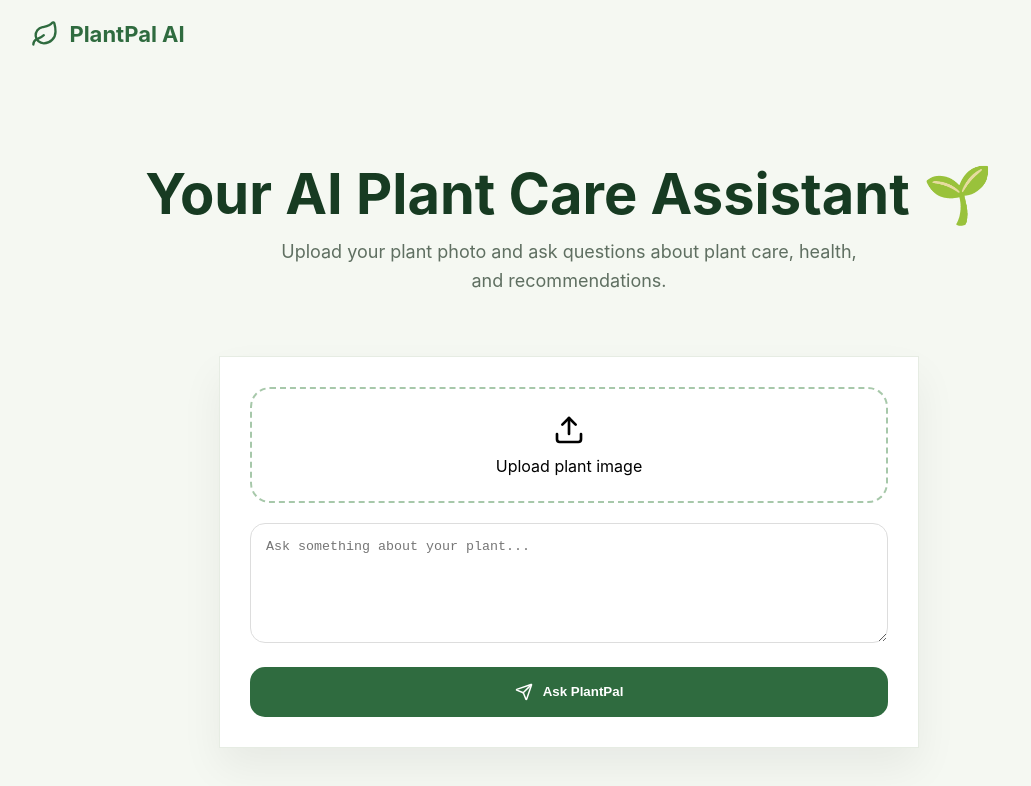
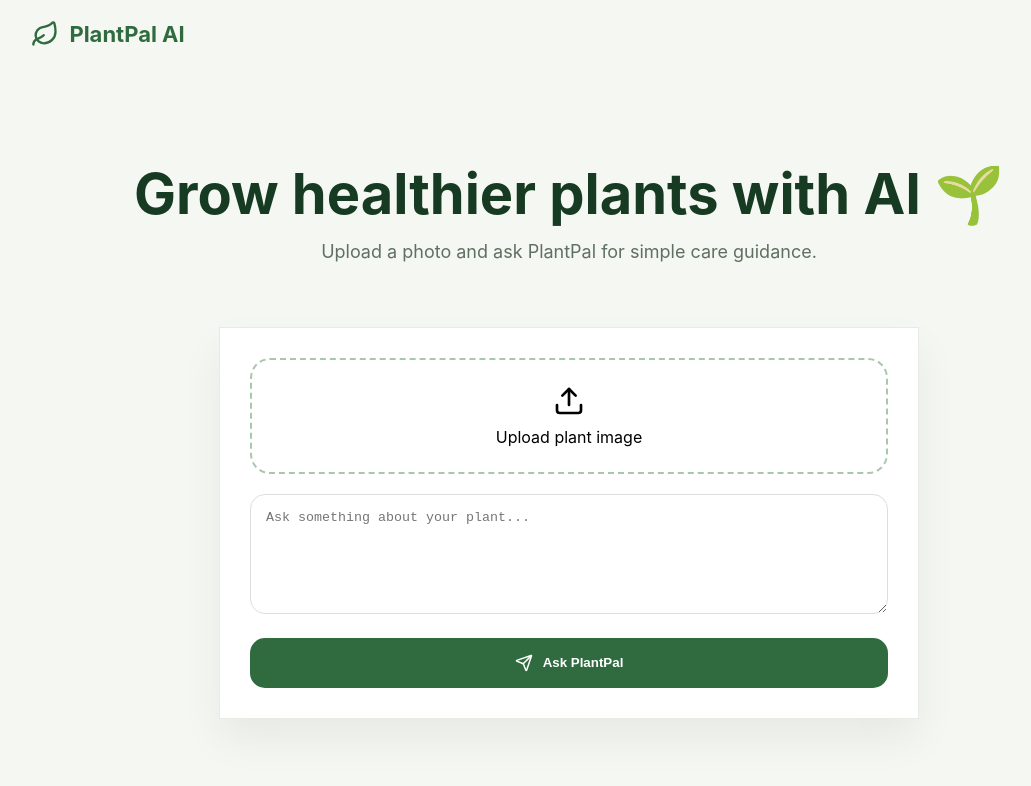
Before and after one commit to armadhanihiro/plantpal-ai, a React (Vite) app in the folder frontend/: page / in a window 1280 px wide. Shown: the top 786 px of the page, without its empty margins (71-1102 px from the left). Built offline with nearby package versions, Linux system fonts and the light colour scheme.

Commit message:
Refactor PlantPal structure

```diff
--- a/frontend/src/App.jsx
+++ b/frontend/src/App.jsx
@@ -1,13 +1,19 @@
 import { useState } from "react";
-import { Leaf, Send } from "lucide-react";
-import { getPlantAdvice } from "./utils/plantAdvice";
+import { Send } from "lucide-react";
+
+import { askPlantAI } from "./services/aiService";
+
 import ResultCard from "./components/ResultCard";
 import UploadBox from "./components/UploadBox";
+import Hero from "./components/Hero";
+import Navbar from "./components/Navbar";
+
 import "./App.css";
 
 function App() {
     const [image, setImage] = useState(null);
     const [question, setQuestion] = useState("");
+    const [loading, setLoading] = useState(false);
     const [result, setResult] = useState("");
 
     const handleImageUpload = (e) => {
@@ -20,28 +26,22 @@ function App() {
         }
     };
 
-    const handleSubmit = () => {
-        const advice = getPlantAdvice(question);
-        setResult(advice);
+    const handleSubmit = async () => {
+        if (!question.trim()) return;
+
+        setLoading(true);
+
+        const response = await askPlantAI(question);
+        setResult(response);
+
+        setLoading(false);
     };
 
     return (
         <div className="app">
-            <nav className="navbar">
-                <div className="logo">
-                <Leaf size={28}/>
-                <span>PlantPal AI</span>
-                </div>
-            </nav>
+            <Navbar />
 
-            <section className="hero">
-                <h1>Your AI Plant Care Assistant 🌱</h1>
-
-                <p>
-                Upload your plant photo and ask questions about
-                plant care, health, and recommendations.
-                </p>
-            </section>
+            <Hero />
 
             <main className="card">
 
@@ -67,7 +67,13 @@ function App() {
                     Ask PlantPal
                 </button>
 
-                <ResultCard result={result}/>
+                <ResultCard
+                    result={
+                        loading
+                        ? "PlantPal is thinking 🌱"
+                        : result
+                     }
+                />
 
             </main>
 
--- /dev/null
+++ b/frontend/src/components/Hero.jsx
@@ -0,0 +1,13 @@
+function Hero() {
+    return (
+        <section className="hero">
+            <h1>Grow healthier plants with AI 🌱</h1>
+
+            <p>
+                Upload a photo and ask PlantPal for simple care guidance.
+            </p>
+        </section>
+    );
+}
+
+export default Hero;
--- /dev/null
+++ b/frontend/src/components/Navbar.jsx
@@ -0,0 +1,14 @@
+import { Leaf } from "lucide-react";
+
+function Navbar() {
+    return (
+        <nav className="navbar">
+            <div className="logo">
+                <Leaf size={28}/>
+                <span>PlantPal AI</span>
+            </div>
+        </nav>
+    );
+}
+
+export default Navbar;
--- /dev/null
+++ b/frontend/src/services/aiService.js
@@ -0,0 +1,9 @@
+import { getPlantAdvice } from "../utils/plantAdvice";
+export async function askPlantAI(question) {
+    return new Promise((resolve) => {
+        setTimeout(() => {
+            const result = getPlantAdvice(question);
+            resolve(result);
+        }, 1000);
+    });
+}
```
